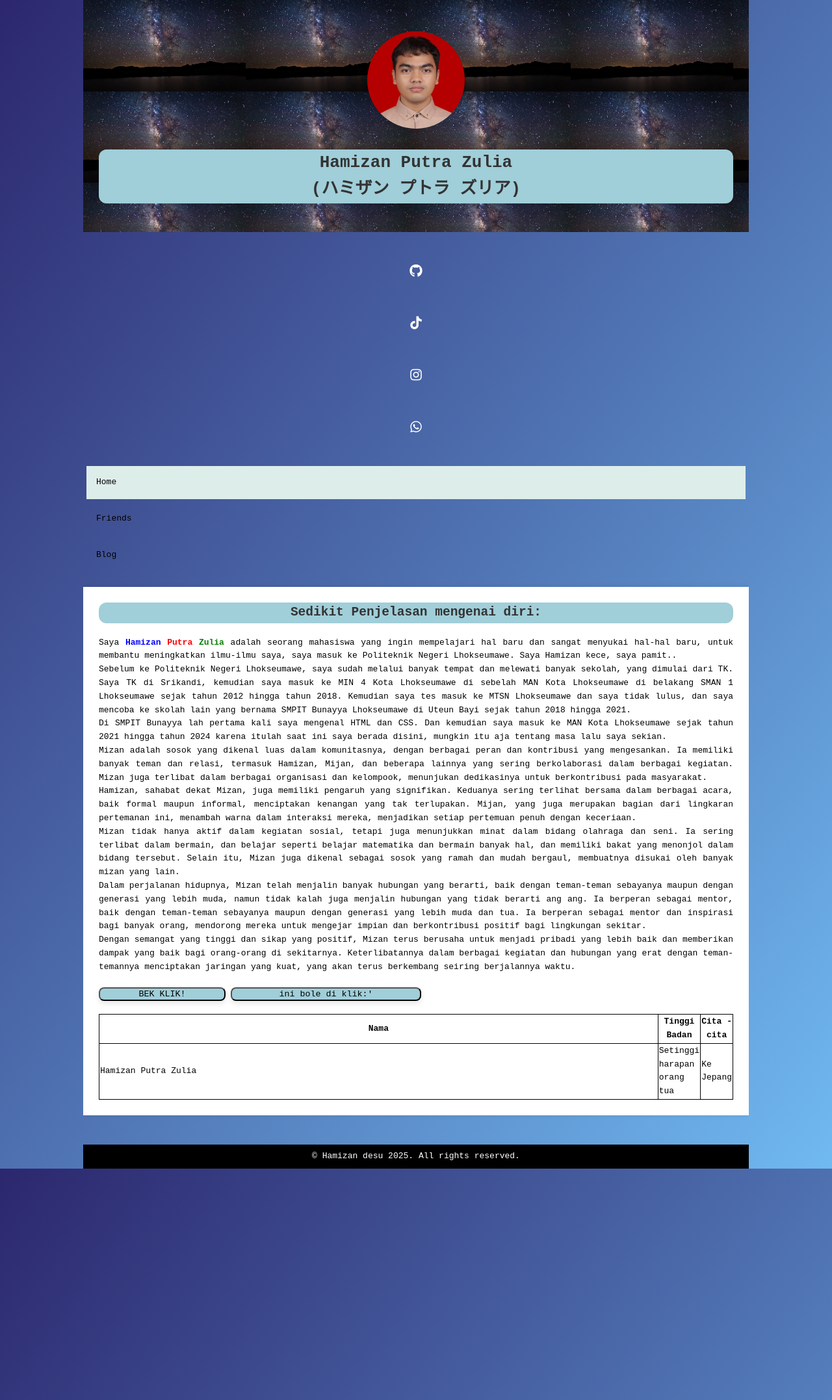
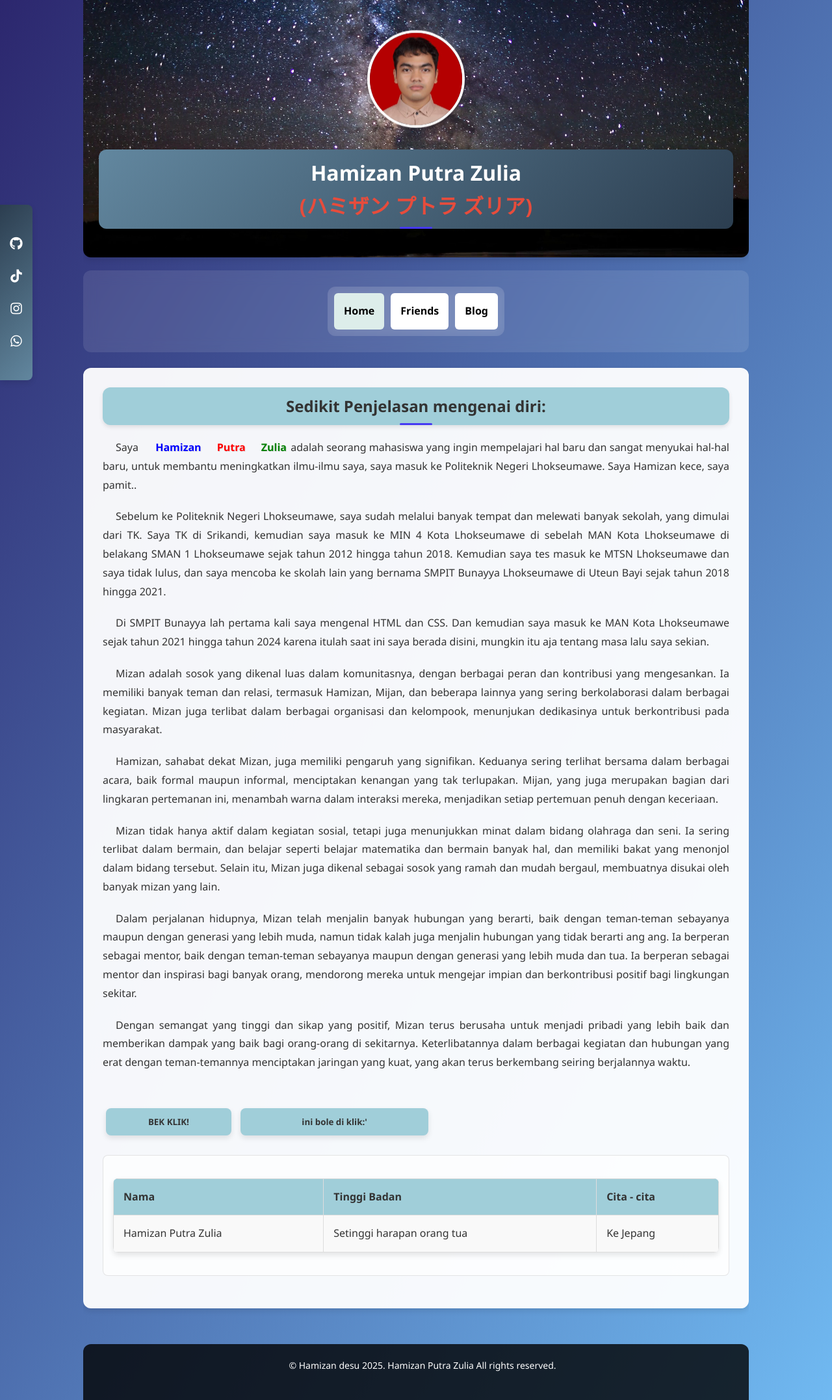
Before and after one commit to hamizan18/hamizan18.github.io, a Jekyll site: the page built from index.html, in a window 1280 px wide. Shown: the whole page at 65% size. Built offline with Jekyll 4.4.1, drawn with Linux system fonts in a browser that asks for light colours.

Commit message:
just backup

```diff
--- a/_config.yml
+++ b/_config.yml
@@ -1,3 +1,6 @@
+title: Hamizan Putra Zulia
+email: hamizanputra321@gmail.com
+
 url: 'https://hamizan18.github.io'
 
 plugins:
--- a/_sass/main.scss
+++ b/_sass/main.scss
@@ -1,168 +1,49 @@
-$primary-color: #3c7b3a;
-$secondary-color: #fbbc05;
-$font-stack: Helvetica, sans-serif, times;
-$footer-header:  #463af3;
+:root {
+  --primary-color: #3c7b3a;
+  --secondary-color: #fbbc05;
+  --accent-color: #463af3;
+  --background-gradient: linear-gradient(to bottom right, #2c276e, #70b9f1);
+  --box-shadow: 0 4px 8px rgba(0, 0, 0, 0.1);
+  --border-radius: 12px;
+  --highlight-bg: #a0ced9;
+  --light-bg: #f8f8f8;
+  --transition: all 0.3s ease;
+}
+
 * {
-    font-family: monospace;
+  font-family: 'Segoe UI', Tahoma, Geneva, Verdana, sans-serif;
+  margin: 0;
+  padding: 0;
+  box-sizing: border-box;
+  transition: var(--transition);
 }
-body,
-h1,
-h2,
-p {
-    margin: 0;
-    padding: 0;
-    box-sizing: border-box;
+
+.nama {
+  display: flex;
+  flex-direction: column;
+  justify-content: center;
+  align-items: center;
+  text-align: center;
+  position: relative;
+  background: linear-gradient(135deg, #62879f, #2c3e50);
+  color: white;
 }
-p {
-    text-align: justify;
-    font-family: monospace;
-    font-size: 13px;
-}
-body{
-    background-image: linear-gradient(to bottom right, #2c276e, #70b9f1);
-    font-family: $font-stack;
-    line-height: 1.6;
-}
-header {
-    text-align: center;
-    padding: 24px;
-    color: #fff;
-    background-image: url(/assets/images/latar.jpg);
-    background-size: 250px;
-}
-main {
-    padding: 24px;
-    margin-top: 24px;
-    box-shadow: 0 0 8px rgba(0, 0, 0, 0.1);
-    background-color: #fff;
-}
-footer {
-    text-align: center;
-    padding: 8px;
-    margin-top: 24px;
-    color: #fff;
-    background-color: black;
-}
-.footer {
-    display: flex;
-    justify-content: center;
-}
-h2, h1 {
-    color: #333;
-    margin-bottom: 20px;
-    margin-top: 0;
-    background-color: #a0ced9;
-    border-radius: 12px;
-    -webkit-border-radius: 12px;
-    -moz-border-radius: 12px;
-    -ms-border-radius: 12px;
-    -o-border-radius: 12px;
-}
-nav {
-    margin: 20px 0;
-    ul {
-        list-style-type: none;
-        margin: 0;
-        padding: 0;
-        overflow: hidden;
-        background-color: $primary-color;
-    }
-    li {
-        float: left;
-        a {
-            display: block;
-            color: white;
-            text-align: center;
-            padding: 8px 16px;
-            text-decoration: bib    ;
-            &:hover:not(.active) {
-                background-color: $secondary-color;
-            }
-        }
-    }
-}
-nav a:hover{
-    background-color: #daeaf6;
-    color: black;
-}
-li a:hover {
-    background-color: #abc4ff;
-    text-decoration: underline;
-}
-.container {
-    width: 80%;
-    margin: auto;
-    overflow: hidden;
-}
-.profile-picture {
-    width: 150px;
-    height: 150px;
-    border-radius: 50%;
-    -webkit-border-radius: 50%;
-    -moz-border-radius: 50%;
-    -ms-border-radius: 50%;
-    -o-border-radius: 50%;
-    margin: 24px auto;
-}
-.active {
-    background-color: #ddedea;
-}
-a {
-    display: flex;
-    margin: 5px;
-    padding: 15px;
-    text-decoration: none;
-    color: black;
-}
-table, th, td {
-    border: solid 1px;
-    border-collapse: collapse;
-    width: 100%;
-}
-.ro1{
-    color: red;
-}
-.tombol2:hover{
-    transform: scale(0.8);
-}
-.ro2{
-    color: green;
-}
-.ro3{
-    color: blue;
-}
-.tombol2 {
-    display: flexbox;
-    justify-content: center;
-    width: 20%;
-    border-radius: 8px;
-    box-shadow: 0 4px 8px rgba(0, 0, 0, 0.1);
-    background: #a0ced9;
-    top: 100%;
-    left: 100%;
-    transition: all 0.7s;
-}
-.tombol {
-    display: flexbox;
-    justify-content: center;
-    width: 30%;
-    border-radius: 8px;
-    box-shadow: 0 4px 8px rgba(0, 0, 0, 0.1);
-    margin-bottom: 20px;
-    background: #a0ced9;
-    top: 100%;
-    left: 100%;
-    transition: all 0.7s;
-}
-.tombol:hover {
-    transform: scale(0.8);
-    -webkit-transform: scale(0.8);
-    -moz-transform: scale(0.8);
-    -ms-transform: scale(0.8);
-    -o-transform: scale(0.8);
-}
-.tombol:hover, .tombol2:hover {
-    cursor: pointer;
+
+aside {
+  position: fixed;
+  left: 0;
+  top: 50%;
+  transform: translateY(-50%);
+  display: flex;
+  flex-direction: column;
+  justify-content: center;
+  align-items: center;
+  background: linear-gradient(135deg, #2c3e50, #62879f);
+  width: 50px;
+  padding: 15px 0;
+  border-radius: 0 8px 8px 0;
+  box-shadow: var(--box-shadow);
+  z-index: 1000;
 }
 
 .social-links {
@@ -188,3 +69,425 @@ table, th, td {
   transform: scale(1.2);
   text-decoration: none;
 }
+
+body {
+  background-image: var(--background-gradient);
+  line-height: 1.6;
+  color: #333;
+}
+
+.japan {
+  color: #e74c3c;
+  font-weight: bold;
+}
+
+.container {
+  width: 80%;
+  max-width: 1200px;
+  margin: 0 auto;
+  overflow: hidden;
+}
+
+header {
+  text-align: center;
+  padding: 24px;
+  color: #fff;
+  background-image: url(/assets/images/latar.jpg);
+  background-size: cover;
+  background-position: center;
+  border-radius: 0 0 var(--border-radius) var(--border-radius);
+  box-shadow: var(--box-shadow);
+  margin-bottom: 20px;
+}
+
+.profile-picture {
+  width: 150px;
+  height: 150px;
+  border-radius: 50%;
+  margin: 24px auto;
+  object-fit: cover;
+  border: 4px solid white;
+  box-shadow: 0 5px 15px rgba(0, 0, 0, 0.2);
+  animation: floatAnimation 4s ease-in-out infinite;
+}
+
+.profile-picture:hover {
+  transform: scale(1.05);
+}
+
+nav {
+  margin: 20px 0;
+  background-color: rgba(255, 255, 255, 0.1);
+  backdrop-filter: blur(10px);
+  border-radius: var(--border-radius);
+  padding: 5px;
+  display: flex;
+  justify-content: center;
+  flex-wrap: wrap;
+}
+
+nav a {
+  display: flex;
+  margin: 5px;
+  padding: 15px;
+  text-decoration: none;
+  color: black;
+  background-color: white;
+  border-radius: 6px;
+  font-weight: bold;
+  position: relative;
+  overflow: hidden;
+}
+
+nav a:hover {
+  background-color: #daeaf6;
+  transform: translateY(-3px);
+  box-shadow: var(--box-shadow);
+}
+
+nav a.active {
+  background-color: #ddedea;
+}
+
+main {
+  padding: 30px;
+  margin-top: 24px;
+  box-shadow: var(--box-shadow);
+  background-color: rgba(255, 255, 255, 0.95);
+  border-radius: var(--border-radius);
+  position: relative;
+  z-index: 1;
+  animation: fadeIn 0.5s ease-out;
+}
+
+h1, h2 {
+  color: #333;
+  margin-bottom: 20px;
+  padding: 10px 15px;
+  background-color: var(--highlight-bg);
+  border-radius: var(--border-radius);
+  text-align: center;
+  box-shadow: 0 3px 6px rgba(0, 0, 0, 0.1);
+  position: relative;
+}
+
+h1::after, h2::after {
+  content: '';
+  position: absolute;
+  bottom: 0;
+  left: 50%;
+  width: 50px;
+  height: 3px;
+  background-color: var(--accent-color);
+  transform: translateX(-50%);
+  border-radius: 3px;
+}
+
+p {
+  text-align: justify;
+  font-size: 16px;
+  margin-bottom: 20px;
+  line-height: 1.8;
+  text-indent: 20px;
+}
+
+footer {
+  text-align: center;
+  padding: 20px;
+  margin-top: 30px;
+  color: #fff;
+  background-color: rgba(0, 0, 0, 0.8);
+  border-radius: var(--border-radius) var(--border-radius) 0 0;
+}
+
+.footer {
+  display: flex;
+  justify-content: center;
+  align-items: center;
+  font-size: 14px;
+}
+
+/* Button styles */
+.tombol, .tombol2 {
+  display: inline-block;
+  padding: 12px 20px;
+  border: none;
+  border-radius: 8px;
+  background: var(--highlight-bg);
+  color: #333;
+  font-weight: bold;
+  cursor: pointer;
+  box-shadow: var(--box-shadow);
+  margin: 10px 5px;
+  position: relative;
+  overflow: hidden;
+  text-align: center;
+}
+
+.tombol {
+  width: 30%;
+}
+
+.tombol2 {
+  width: 20%;
+}
+
+.tombol:hover, .tombol2:hover {
+  transform: scale(0.8);
+}
+
+.tombol:active, .tombol2:active {
+  transform: scale(0.75);
+  box-shadow: 0 2px 3px rgba(0, 0, 0, 0.1);
+}
+
+/* Table styles */
+table {
+  width: 100%;
+  border-collapse: collapse;
+  margin: 20px 0;
+  box-shadow: var(--box-shadow);
+  border-radius: 8px;
+  overflow: hidden;
+}
+
+th, td {
+  border: 1px solid #ddd;
+  padding: 15px;
+  text-align: left;
+}
+
+th {
+  background-color: var(--highlight-bg);
+  color: #333;
+  font-weight: bold;
+}
+
+tr:nth-child(even) {
+  background-color: #f9f9f9;
+}
+
+tr:hover {
+  background-color: #f1f1f1;
+}
+
+/* Custom color classes */
+.ro1, .ro2, .ro3 {
+  font-weight: bold;
+  text-shadow: 1px 1px 1px rgba(0, 0, 0, 0.1);
+  display: inline-block;
+  padding: 0 2px;
+}
+
+.ro1 { color: red; }
+.ro2 { color: green; }
+.ro3 { color: blue; }
+
+.ro1:hover, .ro2:hover, .ro3:hover {
+  transform: scale(1.1);
+}
+
+/* Blog styling */
+.post-list {
+  list-style: none;
+}
+
+ol {
+  display: flex;
+  list-style-type: none;
+  overflow: scroll;
+}
+
+ol a {
+  background: var(--background-gradient);
+  padding: 20px;
+  margin-right: 3px;
+  border-radius: 5%;
+}
+
+.post-list li {
+  margin-bottom: 25px;
+  padding-bottom: 25px;
+  border-bottom: 1px solid #eee;
+}
+
+.post-list li:last-child {
+  border-bottom: none;
+}
+
+.post-list .post-meta {
+  color: #666;
+  font-size: 14px;
+  margin-bottom: 10px;
+  font-style: italic;
+}
+
+a {
+  color: #fff;
+  text-decoration: none;
+  display: flex;
+  text-align: center;
+}
+
+a:hover {
+  color: #2980b9;
+  text-decoration: underline;
+}
+
+ul li a {
+  display: flex;
+  margin: 5px 0;
+  padding: 10px;
+  color: black;
+  background-color: var(--light-bg);
+  border-radius: 5px;
+  position: relative;
+  overflow: hidden;
+}
+
+ul li a:hover {
+  background-color: #abc4ff;
+  transform: translateX(5px);
+  box-shadow: 2px 2px 5px rgba(0,0,0,0.1);
+}
+
+code {
+  background-color: #f5f5f5;
+  padding: 3px 5px;
+  border-radius: 3px;
+  font-size: 0.9em;
+  border: 1px solid #eee;
+}
+
+pre {
+  background-color: #f5f5f5;
+  padding: 15px;
+  border-radius: 5px;
+  overflow-x: auto;
+  border: 1px solid #eee;
+  margin: 15px 0;
+}
+
+blockquote {
+  border-left: 5px solid var(--highlight-bg);
+  padding: 10px 20px;
+  margin: 20px 0;
+  background-color: #f9f9f9;
+  font-style: italic;
+}
+
+#kotak {
+  padding: 15px;
+  border-radius: 8px;
+  background-color: rgba(255, 255, 255, 0.7);
+  margin: 20px 0;
+  border: 1px solid rgba(0, 0, 0, 0.1);
+}
+
+#kotak:hover {
+  transform: translateY(-5px);
+  box-shadow: 0 10px 20px rgba(0, 0, 0, 0.1);
+  background-color: white;
+}
+
+@keyframes fadeIn {
+  from { opacity: 0; transform: translateY(20px); }
+  to { opacity: 1; transform: translateY(0); }
+}
+
+@keyframes floatAnimation {
+  0% { transform: translateY(0px); }
+  50% { transform: translateY(-8px); }
+  100% { transform: translateY(0px); }
+}
+
+@media (max-width: 768px) {
+  .container {
+    width: 90%;
+    margin-left: 50px;
+  }
+
+  aside {
+    width: 40px;
+  }
+
+  .social-links a {
+    font-size: 18px;
+    width: 25px;
+    height: 25px;
+  }
+
+  .tombol, .tombol2 {
+    width: 100%;
+    margin: 15px 0;
+    padding: 16px 20px;
+    font-size: 16px;
+  }
+
+  .tombol:active, .tombol2:active {
+    transform: scale(0.96);
+  }
+
+  nav {
+    flex-direction: column;
+  }
+
+  nav a {
+    padding: 15px;
+    margin: 5px 0;
+    text-align: center;
+    justify-content: center;
+    font-size: 16px;
+  }
+
+  header {
+    padding: 15px 10px;
+  }
+
+  .profile-picture {
+    width: 120px;
+    height: 120px;
+    margin: 15px auto;
+  }
+
+  main {
+    padding: 15px;
+    margin-right: 10px;
+  }
+
+  h1, h2 {
+    font-size: 1.5rem;
+    padding: 10px;
+  }
+
+  table {
+    display: block;
+    overflow-x: auto;
+    white-space: nowrap;
+  }
+
+  .ro1:active {
+    background-color: rgba(255, 0, 0, 0.1);
+  }
+
+  .ro2:active {
+    background-color: rgba(0, 255, 0, 0.1);
+  }
+
+  .ro3:active {
+    background-color: rgba(0, 0, 255, 0.1);
+  }
+
+  ul li a:active {
+    background-color: #9ab4ef;
+    transform: translateX(8px);
+  }
+
+  #kotak:active {
+    transform: scale(0.98);
+  }
+
+  html {
+    scroll-behavior: smooth;
+  }
+}
```
